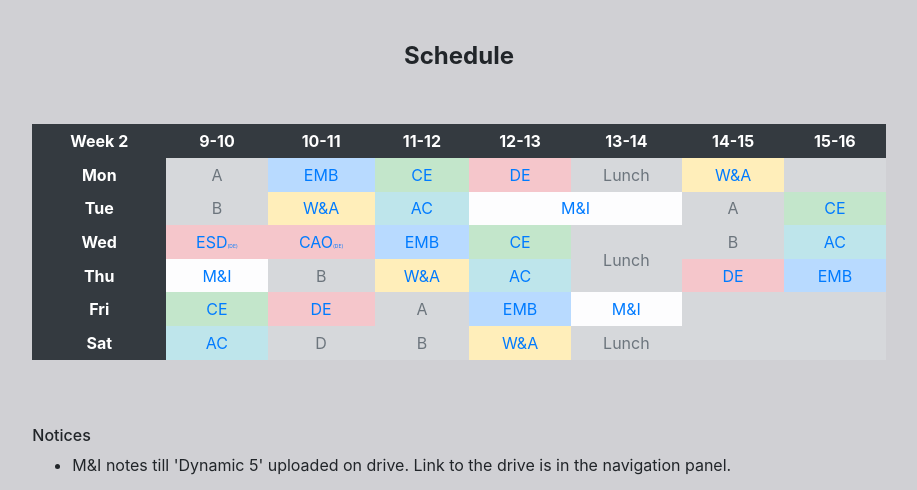
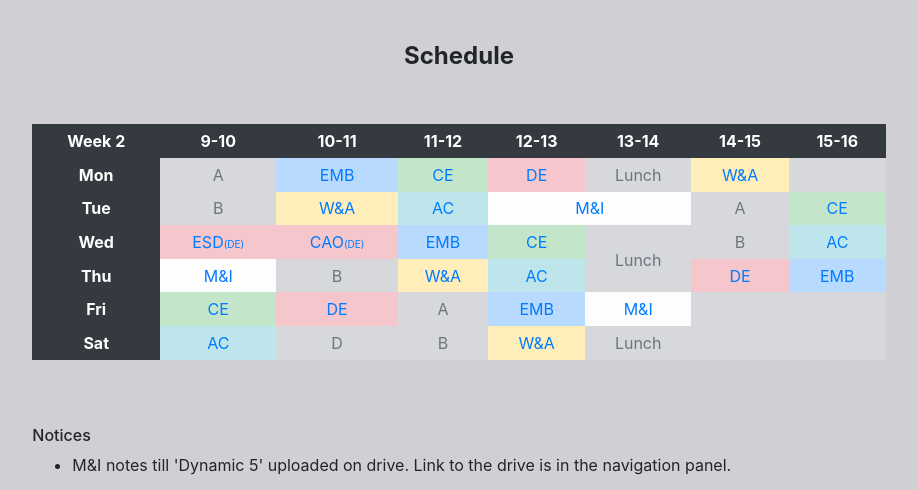
Before and after one commit to diu100kar/ece, a PHP site: page / in a window 1280 px wide. Shown: the part 56-546 px from the top of the page, without its empty margins (181-1098 px from the left). Run offline with PHP 8.4, Linux system fonts and the light colour scheme; some libraries are stand-ins or nearby versions.

Commit message:
Update styling.css

```diff
--- a/styling.css
+++ b/styling.css
@@ -58,5 +58,5 @@
 }
 
 .smallText{
-  font-size: 5px;
+  font-size: 10px;
 }
```
